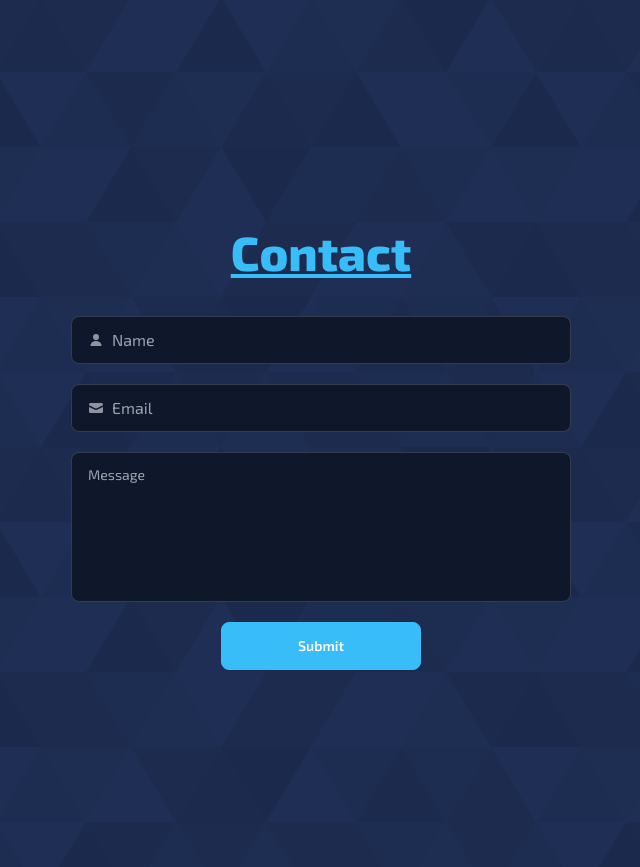
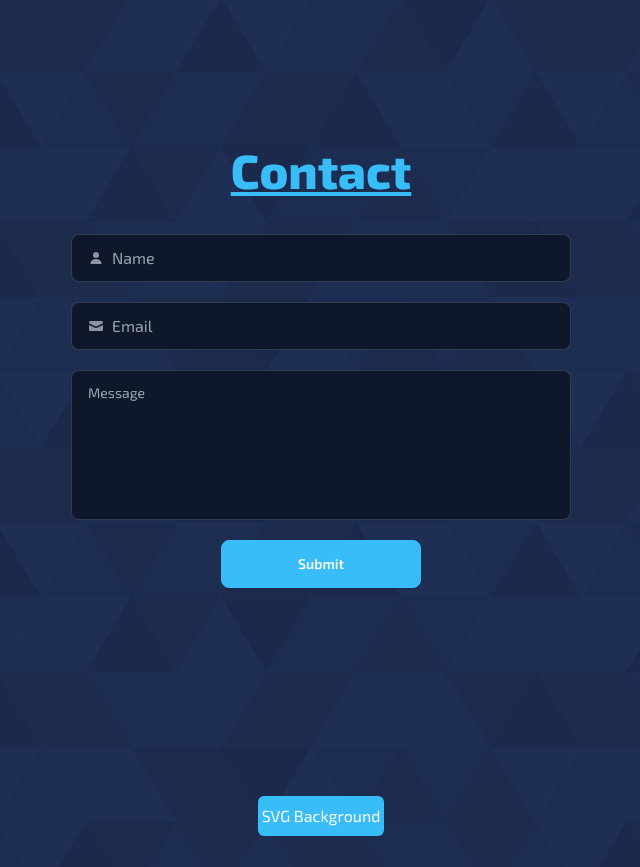
Before and after one commit to SamStrike98/myblog, a Next.js app: page / in a window 1280 px wide. Shown: the part 3003-3870 px from the top of the page, without its empty margins (319-959 px from the left). Built offline with nearby package versions, Linux system fonts and the light colour scheme; no server answers.

Commit message:
reduced min height

```diff
--- a/components/portfolio/Contact.jsx
+++ b/components/portfolio/Contact.jsx
@@ -9,7 +9,7 @@ const Contact = () => {
     const myRef = useRef()
     const { isVisible } = useIntersectionObserver(myRef)
     return (
-        <section ref={myRef} className='my-16 min-h-[50vh] w-full' id="contact">
+        <section ref={myRef} className='my-16 min-h-[25vh] w-full' id="contact">
 
             <PortfolioSectionTitle text={'Contact'} />
 
--- a/components/portfolio/Experience.jsx
+++ b/components/portfolio/Experience.jsx
@@ -8,7 +8,7 @@ const Experience = () => {
     const myRef = useRef()
     const { isVisible } = useIntersectionObserver(myRef)
     return (
-        <section ref={myRef} className='my-16 min-h-[50vh]'>
+        <section ref={myRef} className='my-16 min-h-[25vh]'>
             <PortfolioSectionTitle text={'Experience'} />
             <ul className="timeline timeline-snap-icon max-md:timeline-compact timeline-vertical">
                 <li>
--- a/components/portfolio/Tech.jsx
+++ b/components/portfolio/Tech.jsx
@@ -80,7 +80,7 @@ const Tech = () => {
     const myRef = useRef()
     const { isVisible } = useIntersectionObserver(myRef)
     return (
-        <section ref={myRef} className={` my-16 min-h-[50vh]`}>
+        <section ref={myRef} className={` my-16 min-h-[25vh]`}>
             <PortfolioSectionTitle text={'Tech'} />
 
             <div className={`${isVisible ? 'fadeInUp-animation' : 'opacity-0'} bg-white p-10 rounded-md mx-4`}>
```
